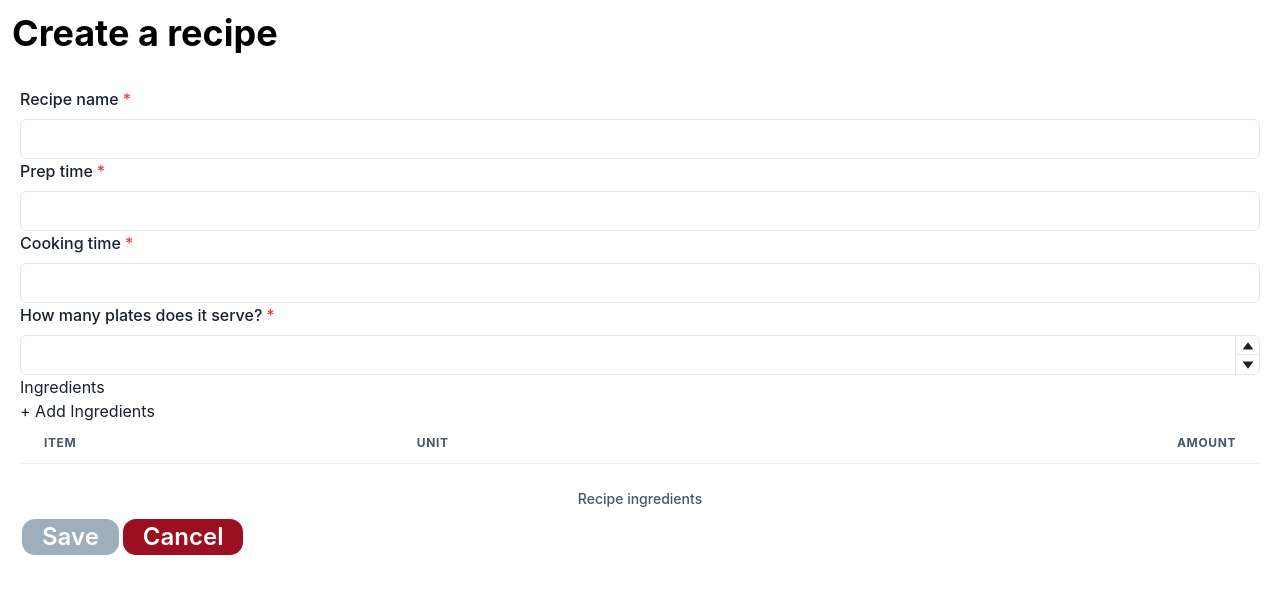
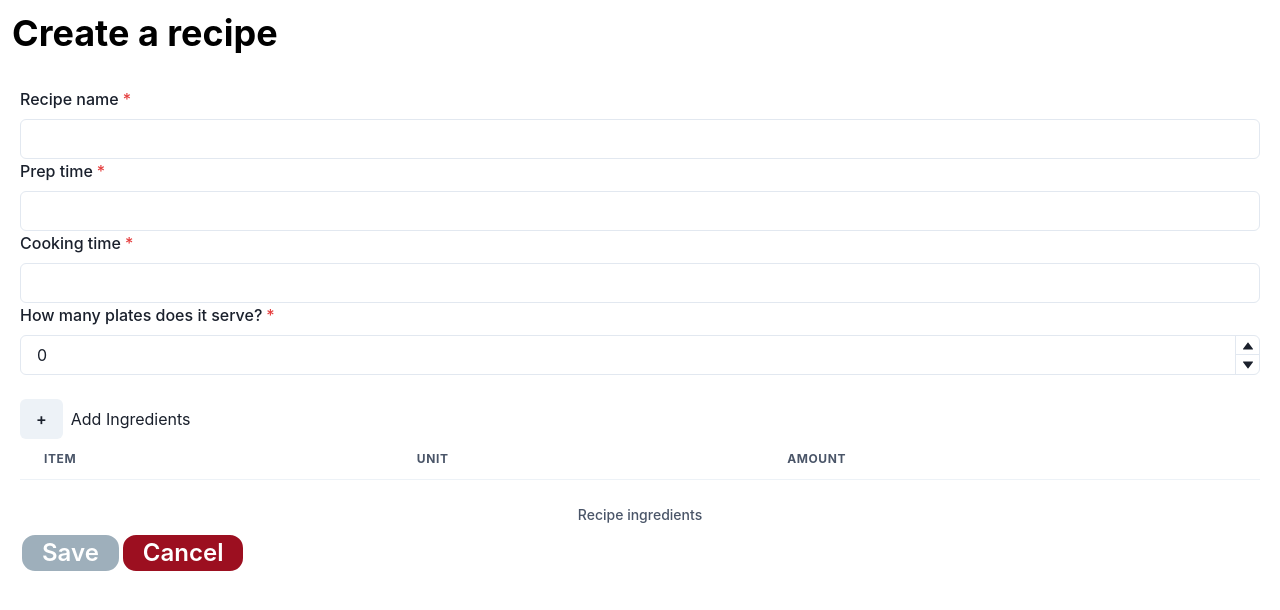
Before and after one commit to FridahNtika/recipe-app-week3, a React (Vite) app in the folder frontend/recipes/: page /create-recipe in a window 1280 px wide. Shown: the top 610 px of the page. Built offline with nearby package versions, Linux system fonts and the light colour scheme.

Commit message:
"allows users to add ingredients using popover

```diff
--- a/frontend/recipes/src/roots/CreateRecipe.jsx
+++ b/frontend/recipes/src/roots/CreateRecipe.jsx
@@ -1,7 +1,7 @@
 import axios from "axios";
 import * as React from "react";
 import {useState} from "react";
-import { Heading,Link,NumberInput,NumberInputStepper,NumberInputField } from '@chakra-ui/react';
+import { Heading,Box,NumberInput,NumberInputStepper,NumberInputField } from '@chakra-ui/react';
 import {
   Button,
   Text,
@@ -16,6 +16,18 @@ import {
   FormHelperText,
 } from '@chakra-ui/react';
 import {Table,Thead,Tbody,Tfoot,Tr,Th,Td,TableCaption,TableContainer} from '@chakra-ui/react'
+import {
+  Popover,
+  PopoverTrigger,
+  PopoverContent,
+  PopoverHeader,
+  PopoverBody,
+  PopoverFooter,
+  PopoverArrow,
+  PopoverCloseButton,
+  HStack,
+  VStack
+} from '@chakra-ui/react'
 import NavBar from "../components/NavBar";
 
 export const CreateRecipe = () => {
@@ -29,7 +41,9 @@ export const CreateRecipe = () => {
     const [amount, setAmount] = useState(0);
     const [ingredients, setIngredients] = useState([]);
     const [instructions, setInstructions] = useState([]);
+    const [servingsError, setServingsError] = useState(false);
     const toast = useToast();
+    //const isError = input === ''
     const { isOpen, onToggle, onClose } = useDisclosure()
 
     //clears all input when cancel button is clicked
@@ -45,16 +59,14 @@ export const CreateRecipe = () => {
     //stores the recipe when save button is clicked
     const handleSave = async (evt) => {
       evt.preventDefault();
-      try {
       const data = {recName: name, prepTime: prep,
         cookTime: cooking, servings: serving,
         ingredients: ingredients, instr: instructions,
         source: "user"
       };
       //console.log(data);
-        const response = await axios.post("http://localhost:5001/create-recipe", data);
-        console.log('Recipe saved successfully:', response.data);
-        toast.promise(createPostPromise, {
+      const response = axios.post("http://localhost:5001/create-recipe", data);
+      toast.promise(response, {
         success: {title: 'Recipe created',
           description: 'Your recipe has been created successfully',
           position: 'bottom-right',
@@ -68,7 +80,8 @@ export const CreateRecipe = () => {
           position: 'bottom-right',
           isClosable: true },
       });
-        await createPostPromise;
+      try {
+        await response;
         setName("");
         setPrep("");
         setCooking("");
@@ -80,6 +93,25 @@ export const CreateRecipe = () => {
       }
     };
 
+    const handleServing = (val) => {
+      const num = parseInt(val);
+      if (num >= 1) {
+        setServing(num);
+        setServingsError(false);
+      } else {
+        setServingsError(true);
+      };
+    };
+
+    const handleAddIngredient = () => {
+      if (item && unit && amount) {
+        setIngredients([...ingredients, { name: item, quantity: amount, unit: unit }]);
+        setItem('');
+        setUnit('');
+        setAmount(0);
+      }
+    };
+
     return (
         <>
         <Heading as='h2' size='xl' color={"black"} padding={3}>Create a recipe</Heading>
@@ -88,20 +120,61 @@ export const CreateRecipe = () => {
         <FormControl isRequired padding={5}>
           <FormLabel>Recipe name</FormLabel>
           <Input type="text" value={name} onChange={(evt) => setName(evt.target.value)}/>
+
           <FormLabel>Prep time</FormLabel>
           <Input type="number" value={prep} onChange={(evt) => setPrep(evt.target.value)}/>
+
           <FormLabel>Cooking time</FormLabel>
           <Input type="text" value={cooking} onChange={(evt) => setCooking(evt.target.value)}/>
+
           <FormLabel>How many plates does it serve?</FormLabel>
-          <NumberInput min={1}>
+          <NumberInput min={1} value={serving} onChange={(valueString) => handleServing(valueString)}>
             <NumberInputField />
             <NumberInputStepper>
               <NumberIncrementStepper />
               <NumberDecrementStepper />
             </NumberInputStepper>
           </NumberInput>
-          <Text>Ingredients</Text>
-          <Text>+ Add Ingredients</Text>
+          {servingsError && <FormErrorMessage>Serving must be at least 1.</FormErrorMessage>}
+          <br></br>
+
+          {/*Popup to add ingredients*/}
+          <HStack>
+            <Popover>
+              <PopoverTrigger>
+                <Button>+</Button>
+              </PopoverTrigger>
+              <PopoverContent bg='#D9D9D9'>
+              <PopoverArrow />
+              <PopoverCloseButton />
+              <PopoverHeader fontWeight='semibold'>Add Ingredient</PopoverHeader>
+              <PopoverBody>
+              <VStack spacing={3}>
+                <FormControl>
+                  <FormLabel>Ingredient name</FormLabel>
+                  <Input type="text" value={item} onChange={(evt) => setItem(evt.target.value)} />
+                </FormControl>
+                <FormControl>
+                  <FormLabel>Quantity</FormLabel>
+                  <Input type="number" value={amount} onChange={(evt) => setAmount(evt.target.value)} />
+                </FormControl>
+                <FormControl>
+                  <FormLabel>Unit</FormLabel>
+                  <Input type="text" value={unit} onChange={(evt) => setUnit(evt.target.value)} />
+                </FormControl>
+                <Button onClick={handleAddIngredient}
+                bg='#9EAFBB' border="2px solid white" color="white"
+                fontSize={22} borderRadius="15px"
+                _hover={{ bg: 'white', color: '#9EAFBB', border: '2px solid #9EAFBB', cursor: 'pointer'}}
+                height="40px" paddingX="20px" paddingY="10px" size="md">Add</Button>
+              </VStack>
+              </PopoverBody>
+              </PopoverContent>
+            </Popover>
+            <Text> Add Ingredients</Text>
+          </HStack>
+
+          {/*Table to print out each ingredient added*/}
           <TableContainer>
             <Table variant='simple'>
               <TableCaption>Recipe ingredients</TableCaption>
@@ -109,9 +182,18 @@ export const CreateRecipe = () => {
                 <Tr>
                   <Th>Item</Th>
                   <Th>Unit</Th>
-                  <Th isNumeric>Amount</Th>
+                  <Th>Amount</Th>
                 </Tr>
               </Thead>
+              <Tbody>
+                {ingredients.map((ingredient, index) => (
+                  <Tr key={index}>
+                    <Th>{ingredient.name}</Th>
+                    <Th>{ingredient.unit}</Th>
+                    <Th>{ingredient.quantity}</Th>
+                  </Tr>
+                ))}
+              </Tbody>
             </Table>
           </TableContainer>
 
@@ -129,28 +211,6 @@ export const CreateRecipe = () => {
             onClick={handleCancel}>
             Cancel
           </Button>
-          {/* <Popover
-        returnFocusOnClose={false}
-        isOpen={isOpen}
-        onClose={onClose}
-        placement='right'
-        closeOnBlur={false}
-      >
-        <PopoverContent>
-          <PopoverHeader fontWeight='semibold'>Confirmation</PopoverHeader>
-          <PopoverArrow />
-          <PopoverCloseButton />
-          <PopoverBody>
-            Are you sure you want to cancel?
-          </PopoverBody>
-          <PopoverFooter display='flex' justifyContent='flex-end'>
-            <ButtonGroup size='sm'>
-              <Button variant='outline'>No</Button>
-              <Button colorScheme='red'>Yes</Button>
-            </ButtonGroup>
-          </PopoverFooter>
-        </PopoverContent>
-      </Popover> */}
         </FormControl>
         </div>
         </>
```
Lines whose indentation alone changed are shown as unchanged.
